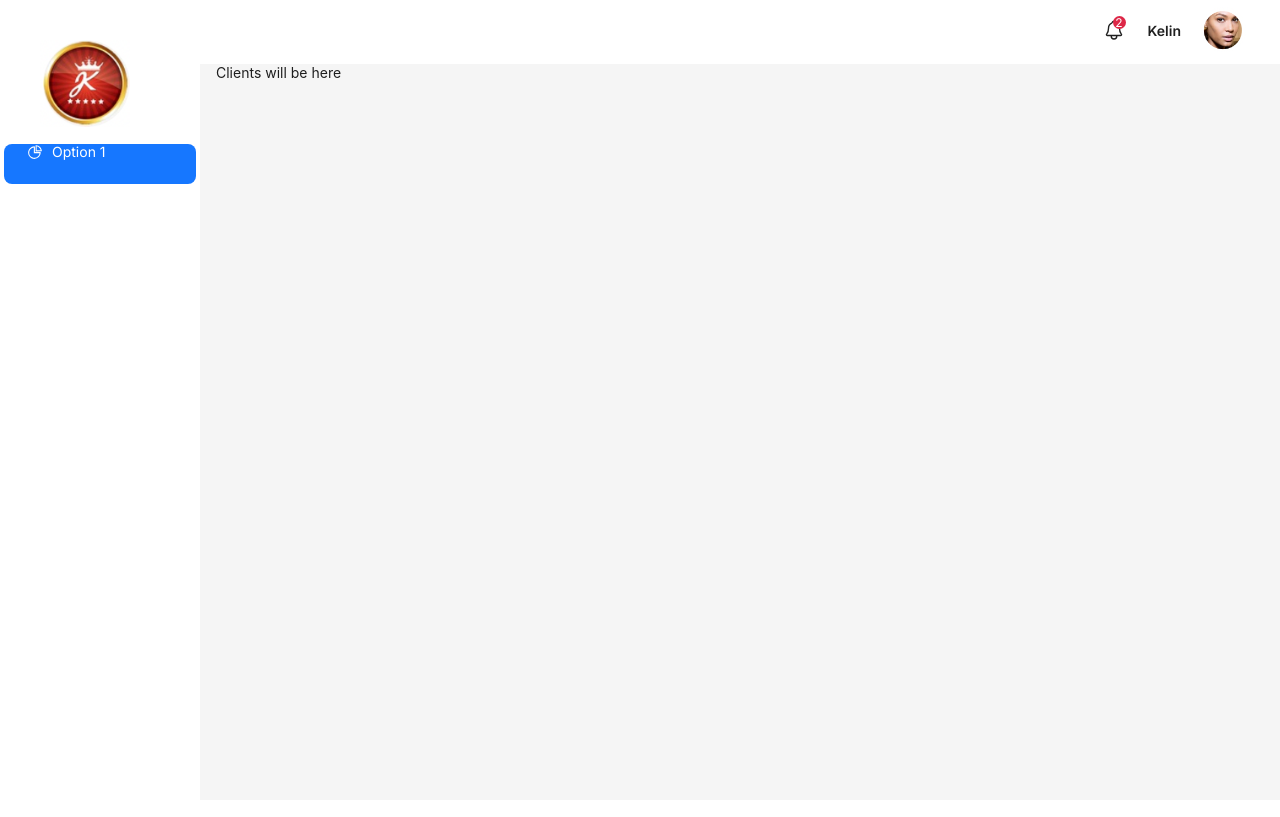
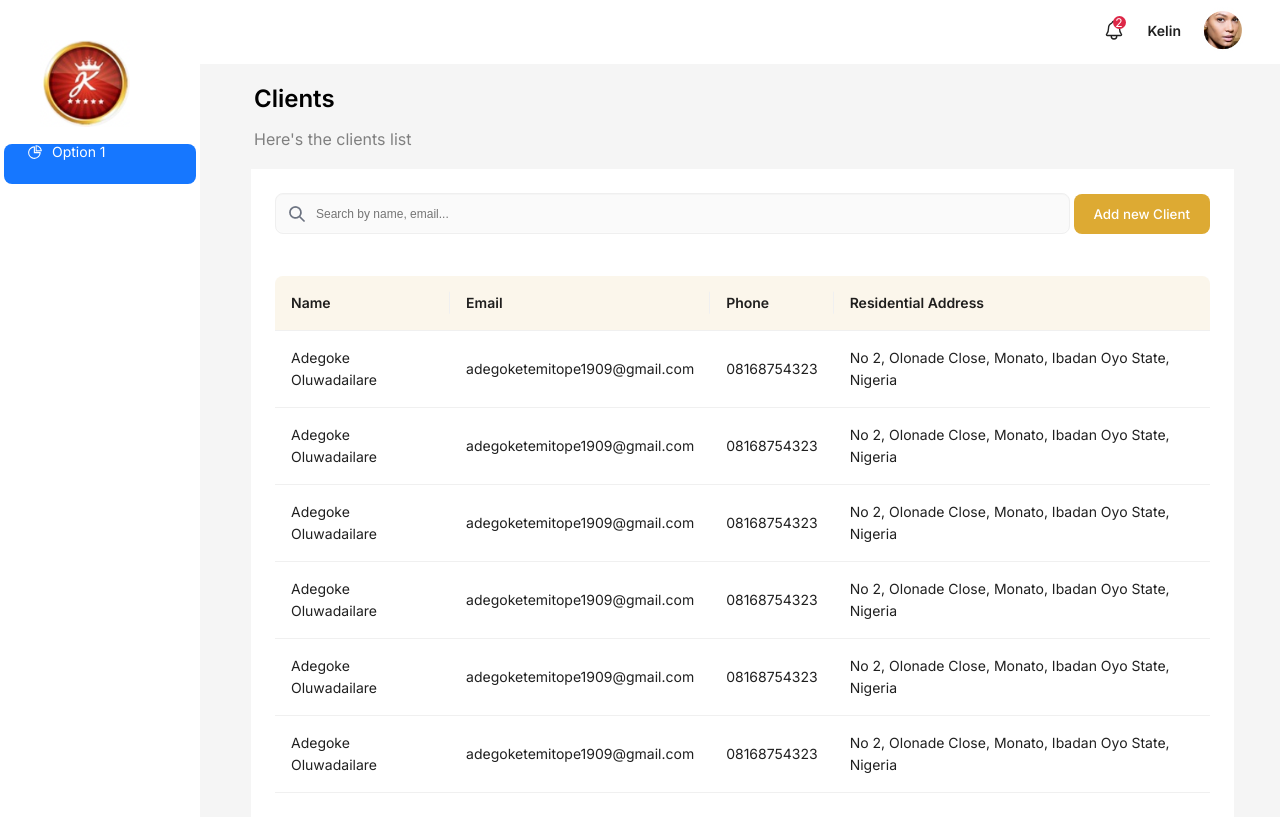
Before and after one commit to siccoo/tezza-test, a React (Create React App) app: page /clients in a window 1280 px wide. Built offline with nearby package versions, Linux system fonts and the light colour scheme.

Commit message:
updates on Clients, ClientsProfile, Workspace, Login folders

```diff
--- a/src/components/Login/index.jsx
+++ b/src/components/Login/index.jsx
@@ -32,7 +32,7 @@ const Login = () => {
               />
               <span></span>
               <div>
-                <a href="/clients" className="button">
+                <a href="/workspace" className="button">
                   Login
                 </a>
               </div>
--- a/src/index.css
+++ b/src/index.css
@@ -221,6 +221,7 @@ ul {
   font-weight: 600;
   font-family: "Inter";
   color: #000000;
+  margin-top: -20px;
 }
 
 .p_welcome {
@@ -285,6 +286,9 @@ ul {
   width: 35%;
 }
 
+/* hr {
+} */
+
 .client_card.C {
   width: 40%;
   height: 220px;
@@ -300,7 +304,62 @@ ul {
   text-align: left;
   font-weight: normal;
   font-family: Arial, Helvetica, sans-serif;
-  color: #000
+  color: #000;
 }
 
-/*  */
+/* WORKSPACE SCREEN  */
+.workspace_container {
+  display: flex;
+  justify-content: space-between;
+  align-items: center;
+}
+
+.work_input {
+  border: 1px solid #efefef;
+  outline: none;
+  width: 85%;
+  padding: 12px 4px 12px 40px;
+  background: #fafafa url("./assets/images/searchIcon.png") no-repeat 13px
+    center;
+  box-shadow: inset 0px -1px 0px rgba(255, 255, 255, 0.2),
+    inset 0px 1px 0px rgba(0, 0, 0, 0.02);
+  border-radius: 8px;
+}
+
+.work_input::placeholder {
+  font-size: 12px;
+}
+
+.work_btn {
+  border: none;
+  background: #ddaa33;
+  margin-top: -25px;
+  padding: 12px 20px;
+  border-radius: 8px;
+  color: #fff;
+  font-family: "Inter";
+  font-weight: 500;
+}
+
+.ant-pagination {
+  display: none !important;
+}
+
+.ant-table-thead .ant-table-cell {
+  background: #fbf6eb !important;
+  font-family: "Inter";
+  border-bottom: 5px solid #ddaa33;
+}
+
+td.ant-table-cell {
+  font-family: "Inter";
+  font-size: 14px;
+}
+
+td.ant-table-cell-row-hover {
+  background: #fbf6eb !important;
+}
+
+td.ant-table-cell-row-hover:first-child {
+  border-left: 2px solid #ddaa33;
+}
--- a/src/pages/Clients/index.jsx
+++ b/src/pages/Clients/index.jsx
@@ -1,15 +1,120 @@
 import React from "react";
 import SidebarLayout from "../../components/Sidebar";
-// import { Breadcrumb } from "antd";
-
-// import { Card, Space } from "antd";
+import { Table, theme } from "antd";
 
 const Clients = () => {
+  const columns = [
+    {
+      title: "Name",
+      dataIndex: "name",
+      key: "name",
+    },
+    {
+      title: "Email",
+      dataIndex: "email",
+      key: "email",
+    },
+    {
+      title: "Phone",
+      dataIndex: "phone",
+      key: "phone",
+    },
+    {
+      title: "Residential Address",
+      dataIndex: "address",
+      key: "address",
+      render: (text) => (
+        <span style={{ whiteSpace: "pre-line" }}>{text}</span>
+      ),
+    },
+  ];
+  const data = [
+    {
+      key: "1",
+      name: "Adegoke Oluwadailare",
+      email: "adegoketemitope1909@gmail.com",
+      phone: "08168754323",
+      address: "No 2, Olonade Close, Monato, Ibadan Oyo State, Nigeria",
+    },
+    {
+      key: "2",
+      name: "Adegoke Oluwadailare",
+      email: "adegoketemitope1909@gmail.com",
+      phone: "08168754323",
+      address: "No 2, Olonade Close, Monato, Ibadan Oyo State, Nigeria",
+    },
+    {
+      key: "3",
+      name: "Adegoke Oluwadailare",
+      email: "adegoketemitope1909@gmail.com",
+      phone: "08168754323",
+      address: "No 2, Olonade Close, Monato, Ibadan Oyo State, Nigeria",
+    },
+    {
+      key: "4",
+      name: "Adegoke Oluwadailare",
+      email: "adegoketemitope1909@gmail.com",
+      phone: "08168754323",
+      address: "No 2, Olonade Close, Monato, Ibadan Oyo State, Nigeria",
+    },
+    {
+      key: "5",
+      name: "Adegoke Oluwadailare",
+      email: "adegoketemitope1909@gmail.com",
+      phone: "08168754323",
+      address: "No 2, Olonade Close, Monato, Ibadan Oyo State, Nigeria",
+    },
+    {
+      key: "6",
+      name: "Adegoke Oluwadailare",
+      email: "adegoketemitope1909@gmail.com",
+      phone: "08168754323",
+      address: "No 2, Olonade Close, Monato, Ibadan Oyo State, Nigeria",
+    },
+  ];
+
+  const {
+    token: { colorBgContainer },
+  } = theme.useToken();
   return (
     <SidebarLayout>
-      <>
-        <div>Clients will be here</div>
-      </>
+      <div
+        style={{
+          marginTop: 40,
+          marginBottom: -30,
+        }}
+      >
+        <div style={{ marginLeft: 38 }}>
+          <h1 className="h1_welcome">Clients</h1>
+          <p className="p_welcome">Here's the clients list</p>
+        </div>
+      </div>
+      <br />
+      <br />
+      <div
+        style={{
+          padding: 24,
+          marginLeft: 35,
+          marginRight: 30,
+          minHeight: 550,
+          background: colorBgContainer,
+        }}
+      >
+        <div className="workspace_container">
+          <input
+            type="text"
+            placeholder="Search by name, email..."
+            className="work_input"
+          />
+          <button className="work_btn" type="submit">
+            Add new Client
+          </button>
+        </div>
+        <br />
+        <div>
+          <Table columns={columns} dataSource={data} />
+        </div>
+      </div>
     </SidebarLayout>
   );
 };
--- a/src/pages/ClientsProfile/index.jsx
+++ b/src/pages/ClientsProfile/index.jsx
@@ -2,7 +2,19 @@ import React from 'react'
 
 const ClientsProfile = () => {
   return (
-    <div>ClientsProfile is here</div>
+    <>
+         <div
+          style={{
+            marginTop: 40,
+            marginBottom: -30,
+          }}
+        >
+          <div style={{ marginLeft: 38 }}>
+            <h1 className="h1_welcome">Clients Profile</h1>
+            <p className="p_welcome">View Client's profile here</p>
+          </div>
+        </div>
+    </>
   )
 }
 
--- a/src/pages/Workspace/index.jsx
+++ b/src/pages/Workspace/index.jsx
@@ -44,7 +44,7 @@ const Workspace = () => {
                   </div>
                   <p>
                     You don't have any schedule today.{" "}
-                    <a href="#" className="add">
+                    <a href="/clients" className="add">
                       Add
                     </a>
                   </p>
@@ -63,7 +63,8 @@ const Workspace = () => {
                     }}
                   >
                     <p className="p-today">Activity Report</p>
-                    <span
+                    <a
+                    href="/clients"
                       style={{
                         alignItems: "center",
                         marginBottom: 5,
@@ -73,14 +74,13 @@ const Workspace = () => {
                       }}
                     >
                       View full activity report &rarr;{" "}
-                    </span>
+                    </a>
                   </div>
-                  <p>
-                    You don't have any schedule today.{" "}
-                    <a href="#" className="add">
-                      Add
-                    </a>
-                  </p>
+                  <div className="workspace" style={{display: "flex", }}>
+
+                  <p><hr /> {" "} Tuesday (18th Sept 2019</p>
+                  </div>
+
                 </div>
               </div>
             </div>
@@ -99,7 +99,7 @@ const Workspace = () => {
                     }}
                   >
                     <p className="p-today">Task that are due</p>
-                    <span
+                    <a
                       style={{
                         alignItems: "center",
                         marginBottom: 5,
@@ -107,9 +107,11 @@ const Workspace = () => {
                         fontSize: 12,
                         cursor: "pointer"
                       }}
+
+                      href="/clients"
                     >
                       Create Tasks &rarr;{" "}
-                    </span>
+                    </a>
                   </div>
                   <div
                     style={{
```
Also changed, not shown: src/assets/images/searchIcon.png (added).
